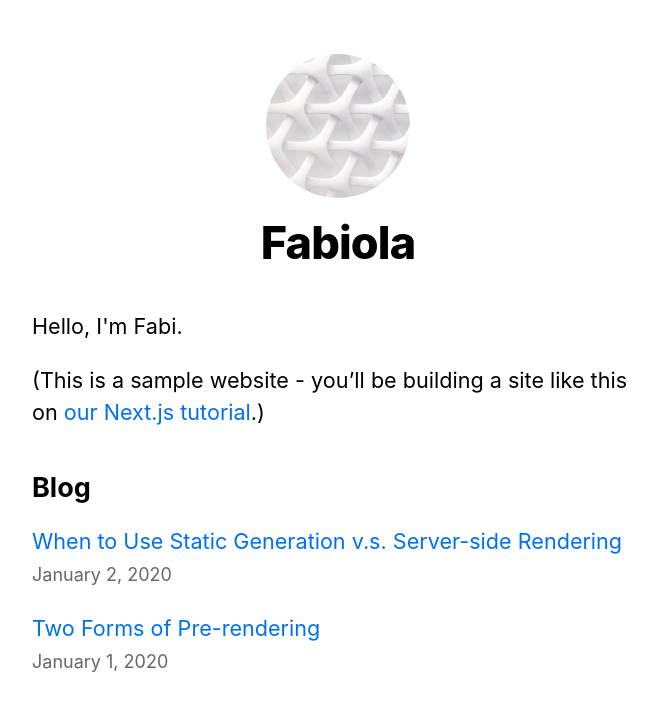
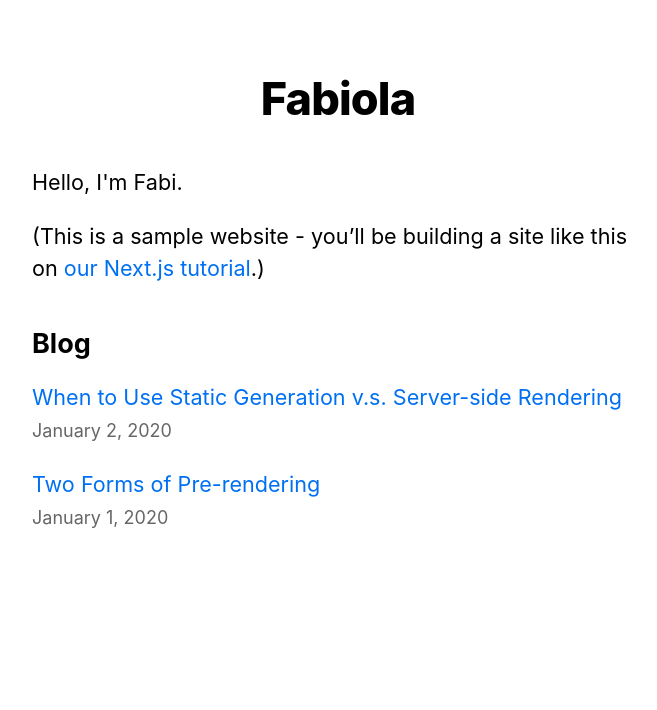
Before and after one commit to Fabiola11A/next-test, a Next.js app: page / in a window 1280 px wide. Shown: the top 710 px of the page, without its empty margins (302-959 px from the left). Built offline with nearby package versions, Linux system fonts and the light colour scheme.

Commit message:
third try

```diff
--- a/components/layout.js
+++ b/components/layout.js
@@ -28,28 +28,28 @@ export default function Layout({ children, home }) {
       <header className={styles.header}>
         {home ? (
           <>
-            <Image
+            {/* <Image
               priority
               src="/images/profile.jpg"
               className={utilStyles.borderCircle}
               height={144}
               width={144}
               alt={name}
-            />
+            /> */}
             <h1 className={utilStyles.heading2Xl}>{name}</h1>
           </>
         ) : (
           <>
             <Link href="/">
               <a>
-                <Image
+                {/* <Image
                   priority
                   src="/images/profile.jpg"
                   className={utilStyles.borderCircle}
                   height={108}
                   width={108}
                   alt={name}
-                />
+                /> */}
               </a>
             </Link>
             <h2 className={utilStyles.headingLg}>
```
